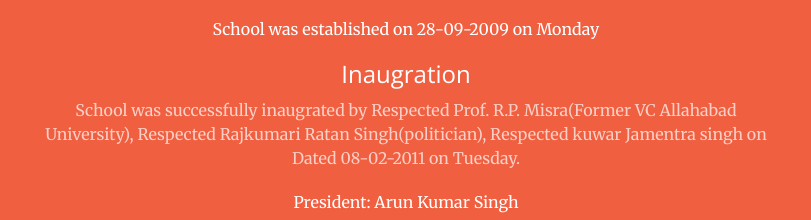
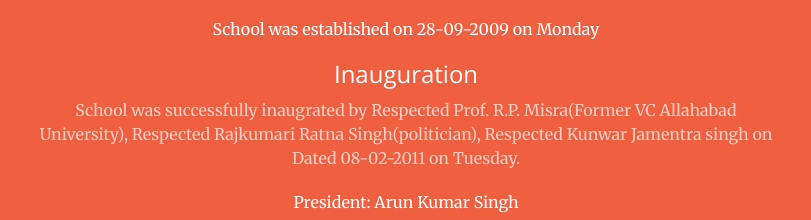
Before and after one commit to gyanbaboo/BharatInternationalSchool, a plain HTML site: page index.html in a window 1280 px wide. Shown: the part 1111-1331 px from the top of the page, 234-1045 px from the left. Drawn offline with nearby package versions, Linux system fonts and the light colour scheme.

Commit message:
few minor text change

```diff
--- a/index.html
+++ b/index.html
@@ -89,8 +89,8 @@
                     <p class="text-faded">Bharat International School was established by Swatantra Seva Sansthan Sarai Nirbhaya Sangramgarh, Pratapgarh, With the inspiriation of Respected Gurudev shri shri Nandiji Maharaj Aashram - JankiNagar kakarmatta kedarkhand Varanasi's Respected Bharat Singh and Respected Mata BrajhRaj Kuwar</p>
                     <p>School was established on 28-09-2009 on Monday</p>
                     <!-- <a href="#services" class="page-scroll btn btn-default btn-xl sr-button">Get Started!</a> -->
-                    <h3 class="section-heading">Inaugration</h3>
-                    <p class="text-faded">School was successfully inaugrated by Respected Prof. R.P. Misra(Former VC Allahabad University), Respected Rajkumari Ratan Singh(politician), Respected kuwar Jamentra singh on Dated 08-02-2011 on Tuesday.</p>
+                    <h3 class="section-heading">Inauguration</h3>
+                    <p class="text-faded">School was successfully inaugrated by Respected Prof. R.P. Misra(Former VC Allahabad University), Respected Rajkumari Ratna Singh(politician), Respected Kunwar Jamentra singh on Dated 08-02-2011 on Tuesday.</p>
                     <p>President: Arun Kumar Singh</p>
                     <p>Organizer: Mithilesh Singh</p>
                 </div>
```
